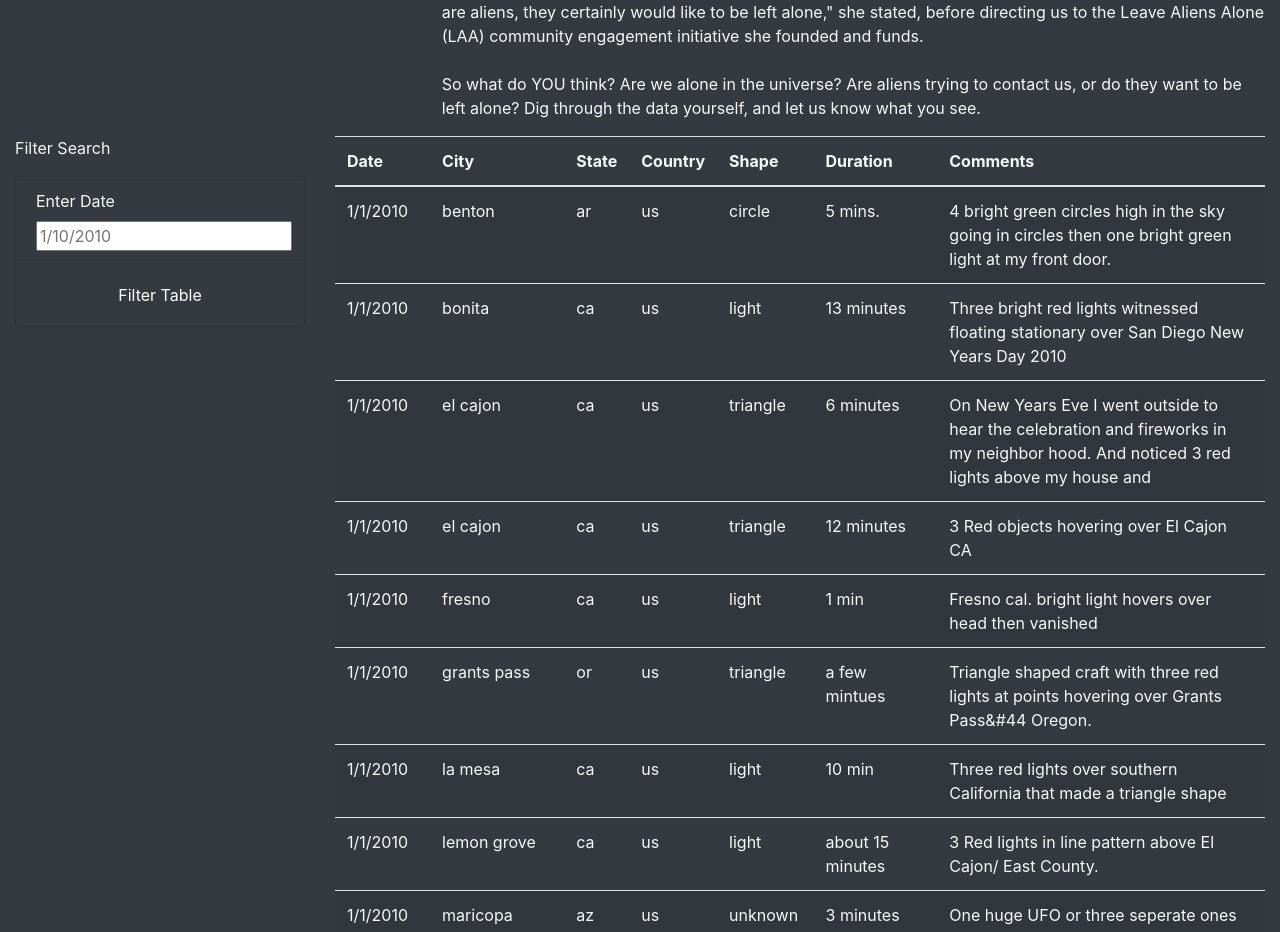
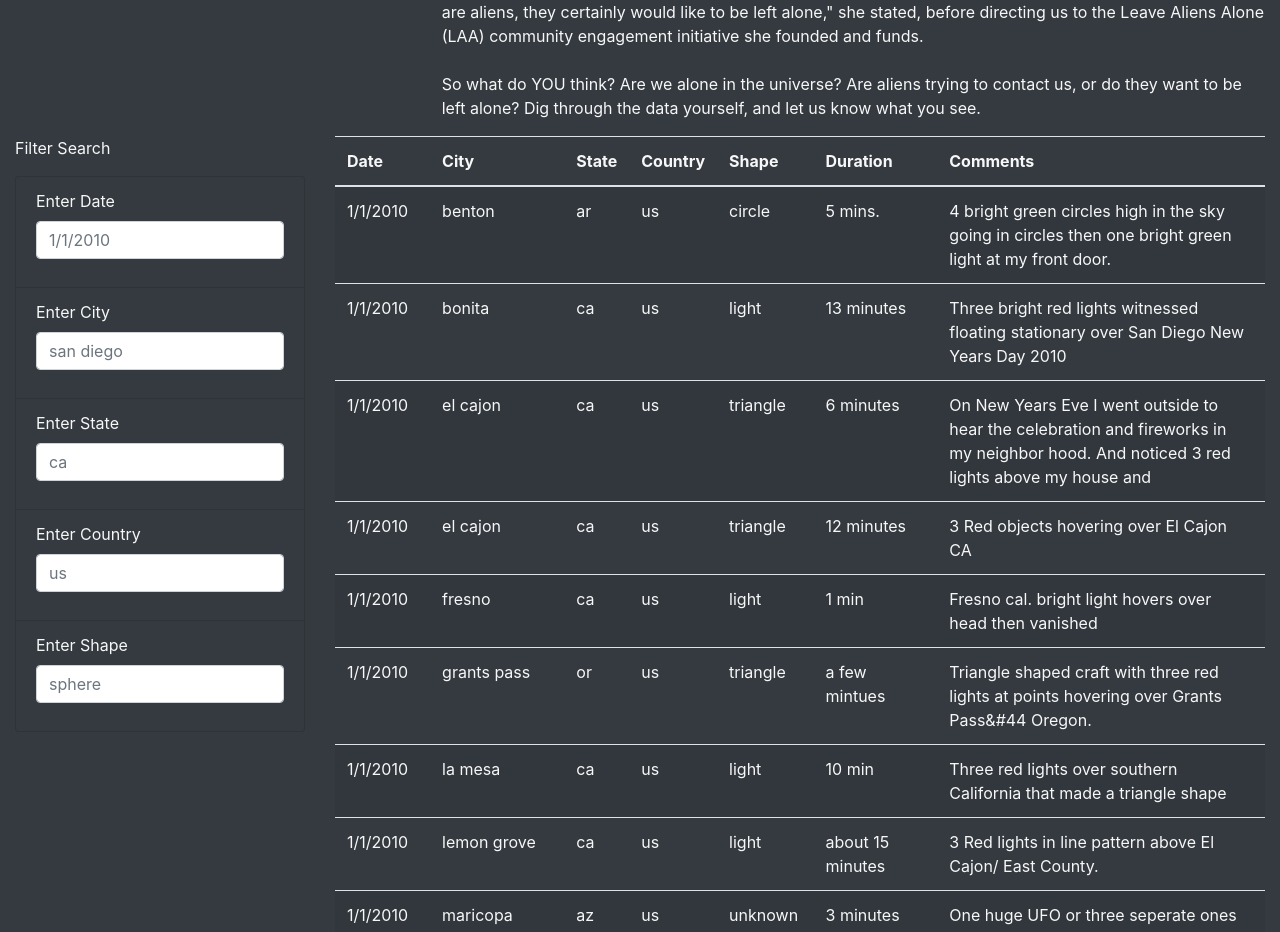
Before and after one commit to matin-n/UFOs, a plain HTML site: page index.html in a window 1280 px wide. Shown: the part 603-1535 px from the top of the page. Drawn offline with nearby package versions, Linux system fonts and the light colour scheme.

Commit message:
Filter UFO sightings on multiple criteria

```diff
--- a/index.html
+++ b/index.html
@@ -76,25 +76,68 @@
       <div class="container-fluid">
         <div class="row">
           <div class="col-md-3">
-            <form>
+            <form class="bg-dark">
               <p>Filter Search</p>
-              <ul class="list-group">
+              <ul class="list-group bg-dark">
                 <li class="list-group-item bg-dark">
-                  <label for="datetime">Enter Date</label>
-                  <input type="text" placeholder="1/10/2010" id="datetime" />
+                  <div class="form-group">
+                    <label for="datetime">Enter Date</label>
+                    <input
+                      type="text"
+                      class="form-control"
+                      placeholder="1/1/2010"
+                      id="datetime"
+                    />
+                  </div>
                 </li>
                 <li class="list-group-item bg-dark">
-                  <button
-                    id="filter-btn"
-                    type="button"
-                    class="btn btn-dark btn-block"
-                  >
-                    Filter Table
-                  </button>
+                  <div class="form-group">
+                    <label for="city">Enter City</label>
+                    <input
+                      type="text"
+                      class="form-control"
+                      placeholder="san diego"
+                      id="city"
+                    />
+                  </div>
+                </li>
+                <li class="list-group-item bg-dark">
+                  <div class="form-group">
+                    <label for="state">Enter State</label>
+                    <input
+                      type="text"
+                      class="form-control"
+                      placeholder="ca"
+                      id="state"
+                    />
+                  </div>
+                </li>
+                <li class="list-group-item bg-dark">
+                  <div class="form-group">
+                    <label for="country">Enter Country</label>
+                    <input
+                      type="text"
+                      class="form-control"
+                      placeholder="us"
+                      id="country"
+                    />
+                  </div>
+                </li>
+                <li class="list-group-item bg-dark">
+                  <div class="form-group">
+                    <label for="shape">Enter Shape</label>
+                    <input
+                      type="text"
+                      class="form-control"
+                      placeholder="sphere"
+                      id="shape"
+                    />
+                  </div>
                 </li>
               </ul>
             </form>
           </div>
+
           <div class="col-md-9">
             <table class="table table-striped">
               <thead>
--- a/static/js/app.js
+++ b/static/js/app.js
@@ -1,4 +1,4 @@
-// import the data from data.js
+// Import the data from data.js
 const tableData = data;
 
 // Reference the HTML table using d3
@@ -23,23 +23,56 @@ function buildTable(data) {
   });
 }
 
-function handleClick() {
-  // Grab the datetime value from the user defined filter
-  let date = d3.select("#datetime").property("value");
+// 1. Create a variable to keep track of all the filters as an object.
+var filters = {};
+
+// 3. Use this function to update the filters.
+function updateFilters() {
+  // 4a. Save the element that was changed as a variable.
+  let changedElement = d3.select(this);
+
+  // 4b. Save the value that was changed as a variable.
+  let elementValue = changedElement.property("value");
+  console.log(elementValue);
+
+  // 4c. Save the id of the filter that was changed as a variable.
+  let filterId = changedElement.attr("id");
+  console.log(filterId);
+
+  // 5. If a filter value was entered then add that filterId and value
+  // to the filters list. Otherwise, clear that filter from the filters object.
+  if (elementValue) {
+    filters[filterId] = elementValue;
+  } else {
+    delete filters[filterId];
+  }
+  // console.log(filters);
+
+  // 6. Call function to apply all filters and rebuild the table
+  filterTable();
+}
+
+// 7. Use this function to filter the table when data is entered.
+function filterTable() {
+  // 8. Set the filtered data to the tableData.
   let filteredData = tableData;
 
-  // If a date was entered then, filter the data using the specified date
-  if (date) {
-    filteredData = filteredData.filter((row) => row.datetime === date);
+  // 9. Loop through all the filters and keep any data that matches the filter values
+
+  // Destructuring for...in is deprecated. Use for...of instead.
+  // SOURCE: https://developer.mozilla.org/en-US/docs/Web/JavaScript/Reference/Deprecated_and_obsolete_features#statements
+  // The Object.entries() method returns an array of a given object's own enumerable string-keyed property [key, value] pairs
+  // SOURCE: https://developer.mozilla.org/en-US/docs/Web/JavaScript/Reference/Global_Objects/Object/entries
+  for (const [key, value] of Object.entries(filters)) {
+    filteredData = filteredData.filter((row) => row[key] === value);
   }
 
-  // Rebuild the table using the filtered data
-  // The original table will be shown if no date was specified
+  // 10. Rebuild the table using the filtered data
   buildTable(filteredData);
 }
 
-// Attach handleClick() on click event of filter button
-d3.selectAll("#filter-btn").on("click", handleClick);
+// 2. Attach an event to listen for changes to each filter
+d3.selectAll("input").on("change", updateFilters);
 
 // Build the table when the page loads
 buildTable(tableData);
```
